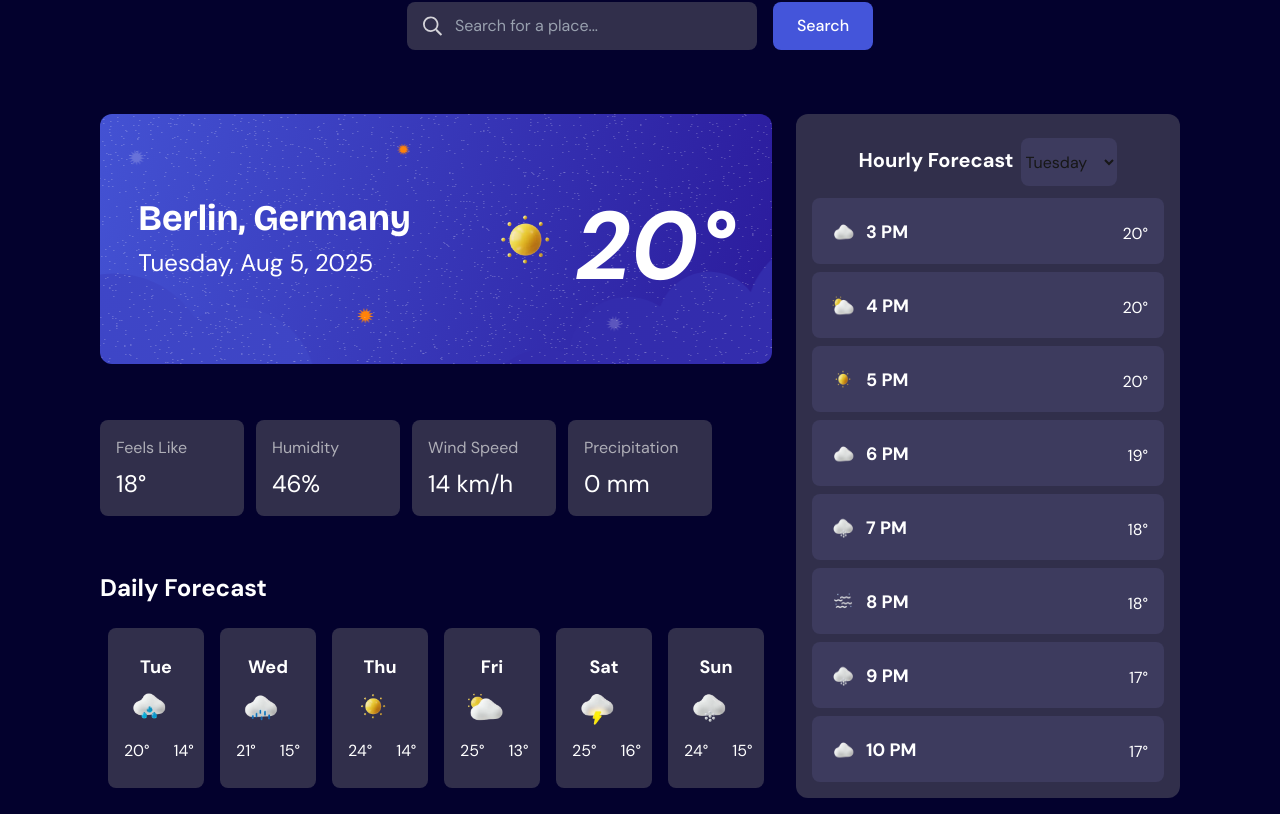
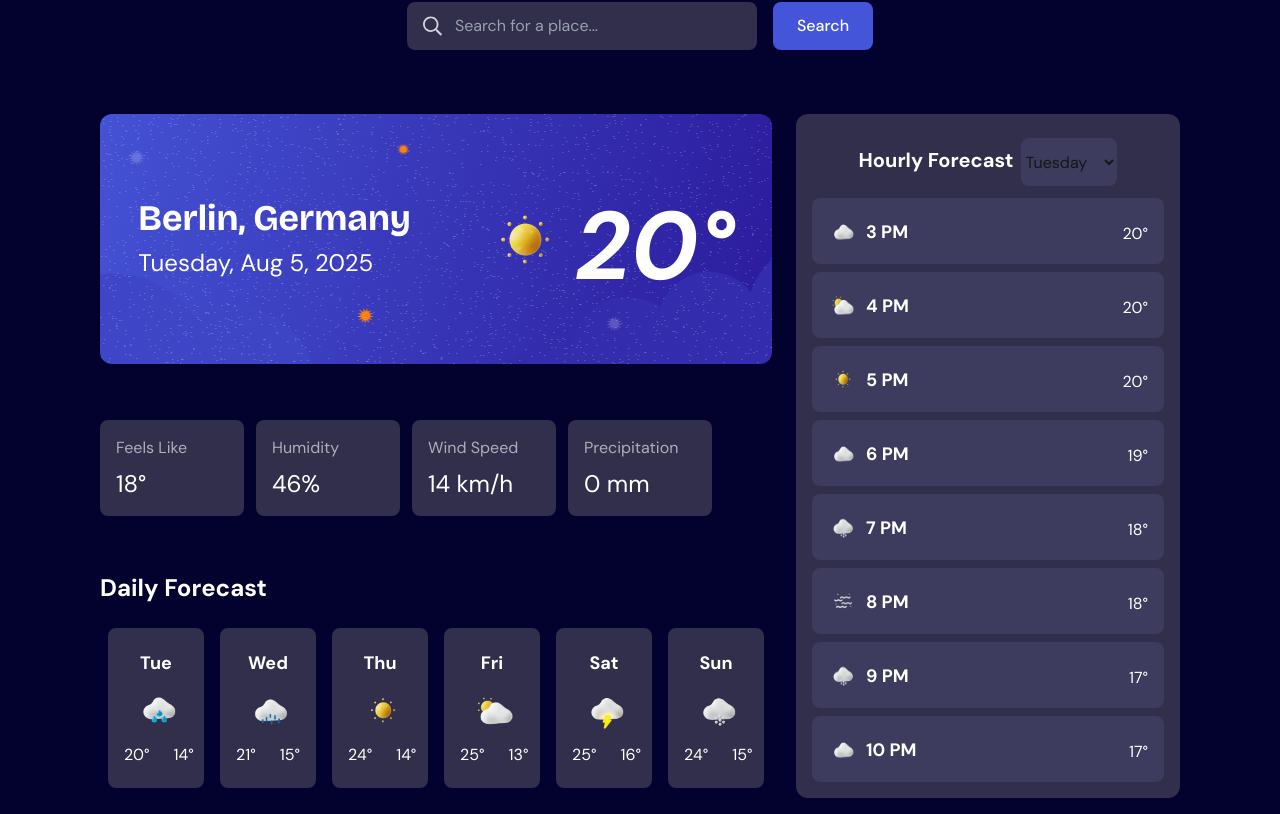
Before and after one commit to CHEGEBB/weather-app, a Next.js app: page / in a window 1280 px wide. Shown: the part 282-1096 px from the top of the page. Built offline with nearby package versions, Linux system fonts and the light colour scheme.

Commit message:
Add styling to WeatherPage icon for improved alignment and spacing

```diff
--- a/app/page.tsx
+++ b/app/page.tsx
@@ -221,6 +221,7 @@ function WeatherPage() {
                     alt={`${option.weather} icon`}
                     width={50}
                     height={50}
+                    className='flex justify-center align-center mt-2 ml-[10px]'
                   />
                   <div className="temps flex flex-row gap-6">
                   <p className='text-white  text-md mt-2'>{option.high}</p>
```
